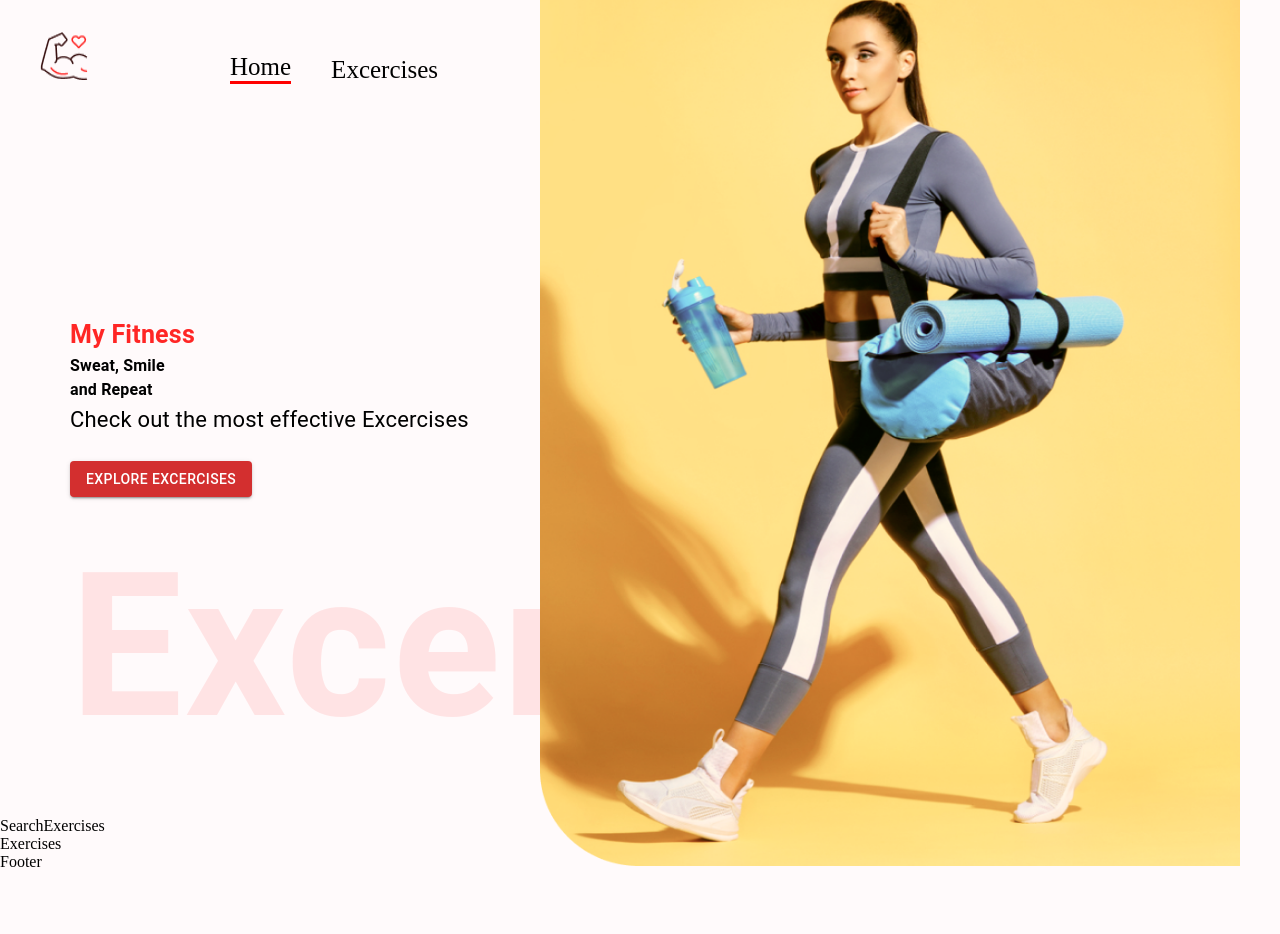
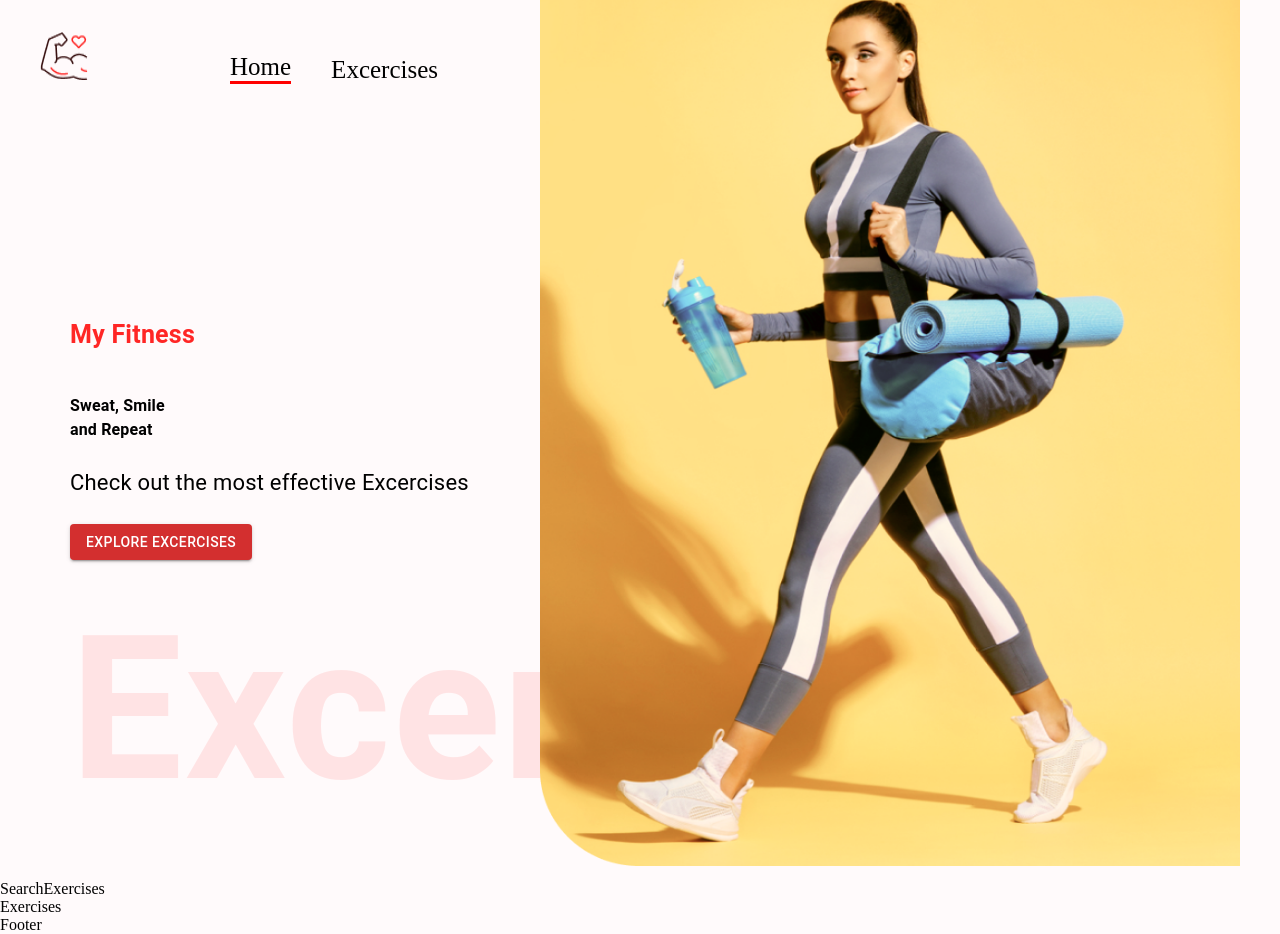
Before and after one commit to V5NEXT/Personnel_Fitness, a React (Create React App) app: page / in a window 1280 px wide. Before the commit the page ends 871 px from the top, so only its background shows below. Built offline with nearby package versions, Linux system fonts and the light colour scheme.

Commit message:
added style

```diff
--- a/src/components/HeroBanner.js
+++ b/src/components/HeroBanner.js
@@ -9,7 +9,7 @@ const HeroBanner = () => {
       <Typography color="#ff2625" fontWeight="600" fontSize="25px">
         My Fitness
       </Typography>
-      <Typography fontWeight={700} sx={{fontsize:{lg: '44px', xs:'40px'}}}>
+      <Typography fontWeight={700} sx={{fontsize:{lg: '44px', xs:'40px'}}}mb="23px" mt="40px">
         Sweat, Smile <br/> and Repeat
       </Typography>
       <Typography fontSize="22px" lineHeight="35px" mb={3}>
```
